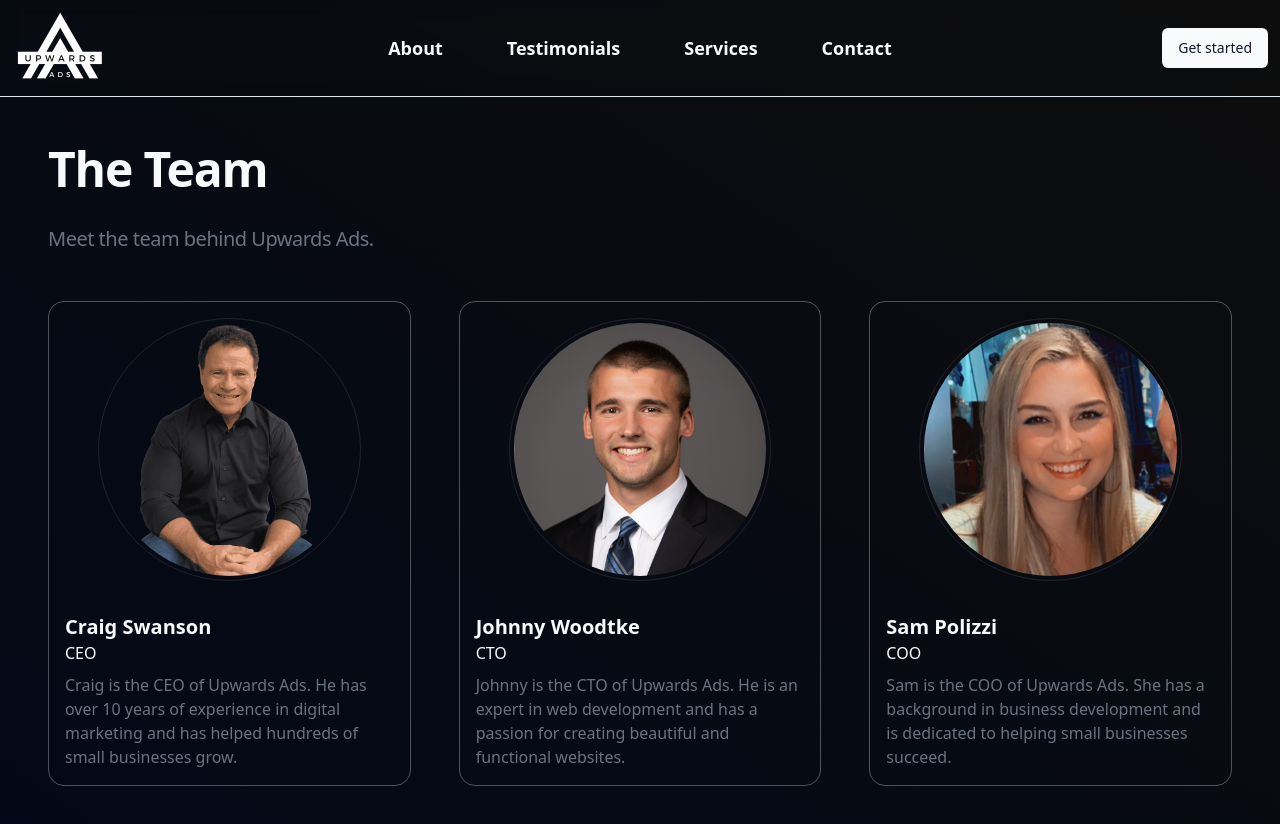
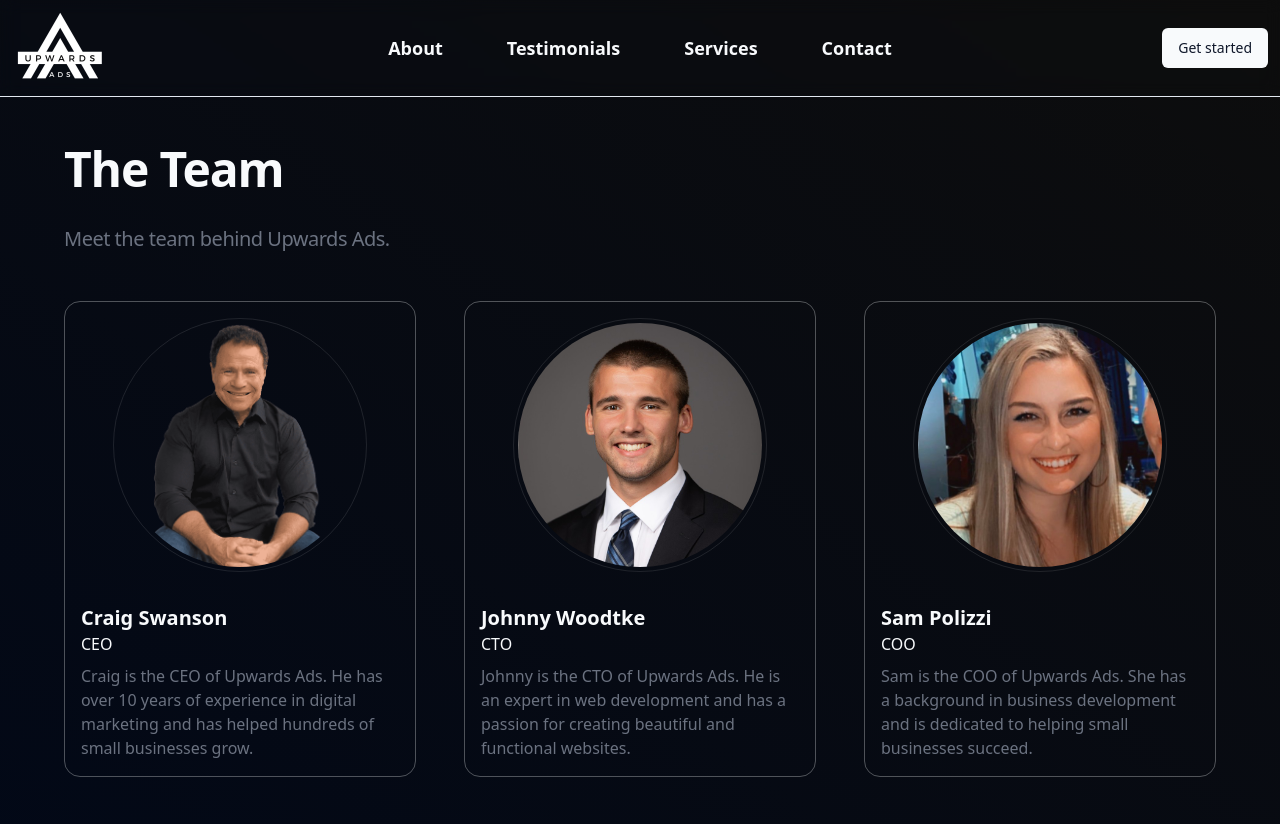
Before and after one commit to johnny-woodtke/upwardsads-website, a Next.js app: page /team in a window 1280 px wide. Shown: the top 824 px of the page. Built offline with nearby package versions, Linux system fonts and the light colour scheme.

Commit message:
clean landing layout, update team page layout

```diff
--- a/app/team/page.tsx
+++ b/app/team/page.tsx
@@ -3,6 +3,7 @@ import Image from "next/image"
 
 import { TITLE } from "@/app/data"
 import { metadata as defaultMetadata } from "@/app/layout"
+import { Section } from "@/components/Section"
 
 import { DESCRIPTION, TeamMember, teamMembers } from "./data"
 
@@ -17,8 +18,7 @@ export const metadata: Metadata = {
 
 export default function Team() {
   return (
-    <section className="w-full max-w-screen-xl">
-      <div className="mx-auto h-full w-full p-8 lg:p-12">
+    <Section border={false}>
       <div className="flex h-full w-full flex-col items-center justify-center">
         <h2 className="mb-8 w-full text-start text-3xl font-bold tracking-tight sm:text-4xl xl:text-5xl">The Team</h2>
         <p className="mb-8 w-full text-start tracking-tight text-gray-500 sm:text-lg lg:mb-12 xl:text-xl">
@@ -30,8 +30,7 @@ export default function Team() {
           ))}
         </div>
       </div>
-      </div>
-    </section>
+    </Section>
   )
 }
 
--- a/components/Section.tsx
+++ b/components/Section.tsx
@@ -5,8 +5,8 @@ import { cn } from "@/lib/utils"
 
 const padding = {
   none: "",
-  default: "pb-12 pt-8 md:pb-20 md:pt-12 xl:pb-24",
-  mirror: "py-8 md:py-20 xl:py-24",
+  default: "pb-12 pt-8 md:pb-20 md:pt-12 xl:pb-28",
+  mirror: "py-8 md:py-20 xl:py-28",
 }
 
 const sectionVariants = cva("relative flex w-full", {
@@ -79,7 +79,7 @@ export function Section({ children, half, left, right, ...props }: SectionProps)
   const { children: rightChildren, ...rightProps } = right
 
   return (
-    <section className={cn("flex w-full", sectionVariants({ padding: "none", ...props }))}>
+    <section className={sectionVariants({ padding: "none", ...props })}>
       {children}
       <div className={halfVariants(leftProps)}>{leftChildren}</div>
       <div className={halfVariants(rightProps)}>{rightChildren}</div>
```
Lines whose indentation alone changed are shown as unchanged.
